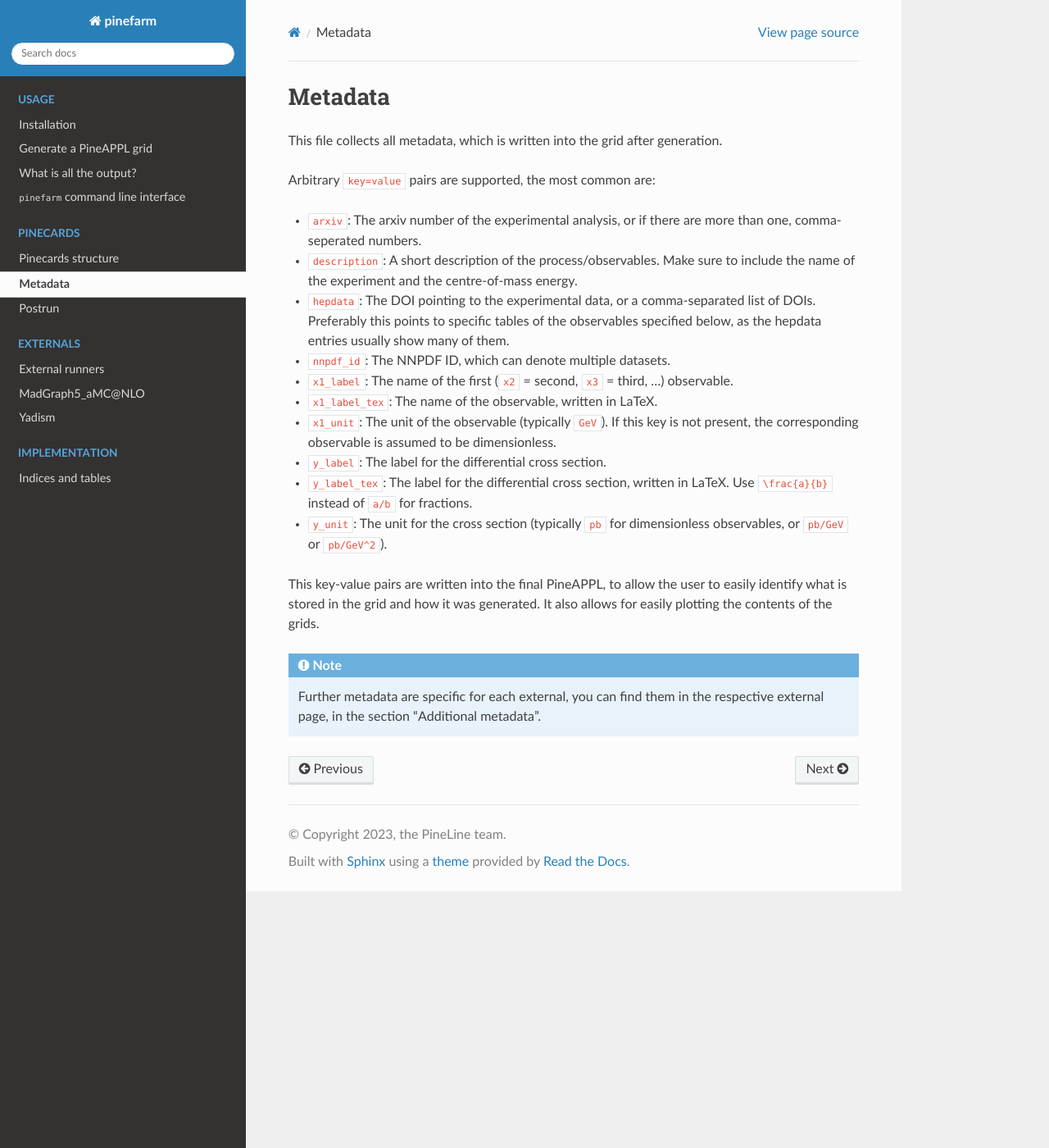
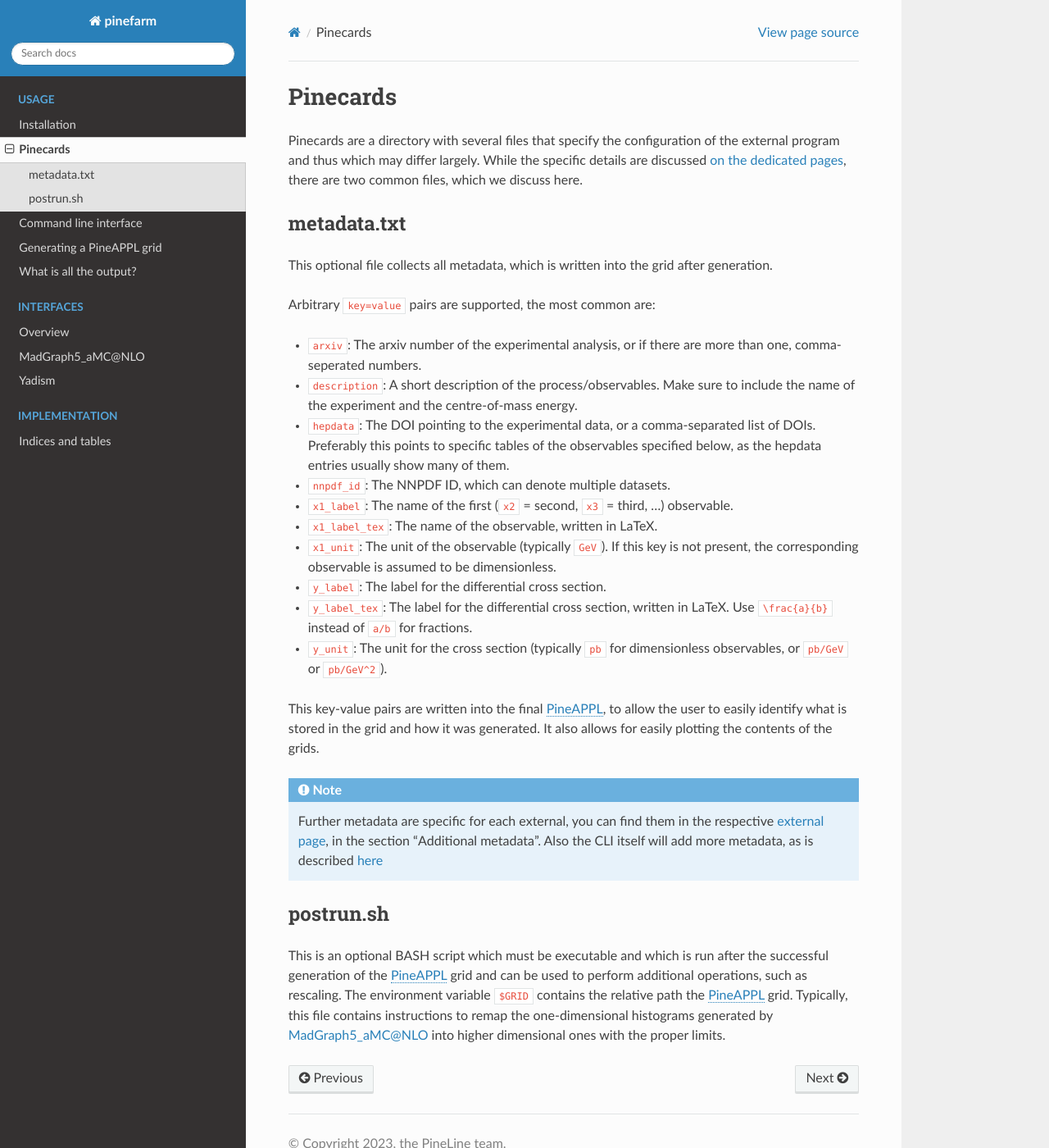
Before and after one commit to NNPDF/pinefarm, a Sphinx documentation site: the page built from docs/source/pinecards.rst, in a window 1280 px wide and 1400 px high. Shown: the whole window at 82% size. Built offline with Sphinx 7.4.7 and the Read the Docs theme 2.0.0, drawn with Linux system fonts in a browser that asks for light colours; pages that are not in the unit, such as notebooks, are missing from menus.

Commit message:
Reshuffle docs more

```diff
--- a/docs/source/pinecards/metadata.rst
+++ b/docs/source/pinecards.rst
@@ -1,7 +1,15 @@
-Metadata
-========
+Pinecards
+=========
 
-This file collects all metadata, which is written into the grid after
+Pinecards are a directory with several files that specify the configuration of the
+external program and thus which may differ largely.
+While the specific details are discussed :doc:`on the dedicated pages <external/index>`,
+there are two common files, which we discuss here.
+
+metadata.txt
+------------
+
+This optional file collects all metadata, which is written into the grid after
 generation.
 
 Arbitrary ``key=value`` pairs are supported, the most common are:
@@ -25,11 +33,23 @@ Arbitrary ``key=value`` pairs are supported, the most common are:
 - ``y_unit``: The unit for the cross section (typically ``pb`` for dimensionless
   observables, or ``pb/GeV`` or ``pb/GeV^2``).
 
-This key-value pairs are written into the final PineAPPL, to allow the user
+This key-value pairs are written into the final |pineappl|, to allow the user
 to easily identify what is stored in the grid and how it was generated. It
 also allows for easily plotting the contents of the grids.
 
 .. note::
 
    Further metadata are specific for each external, you can find them in the
-   respective external page, in the section "Additional metadata".
+   respective :doc:`external page <external/index>`, in the section "Additional metadata".
+   Also the CLI itself will add more metadata, as is described :ref:`here <output:metadata>`
+
+postrun.sh
+----------
+
+This is an optional BASH script which must be executable and which
+is run after the successful generation of the
+|pineappl| grid and can be used to perform additional operations, such as
+rescaling. The environment variable ``$GRID`` contains the relative path the
+|pineappl| grid. Typically, this file contains instructions to remap the
+one-dimensional histograms generated by |mg5| into higher
+dimensional ones with the proper limits.
--- a/docs/source/run.rst
+++ b/docs/source/run.rst
@@ -1,5 +1,5 @@
-Generate a PineAPPL grid
-========================
+Generating a PineAPPL grid
+==========================
 
 To generate a |pineappl| grid run:
 
```
Also changed, not shown: docs/source/cli.rst (+4 -4 lines), docs/source/external/index.rst (+10 -4 lines), docs/source/index.rst (+5 -21 lines), docs/source/pinecards/index.rst (deleted, +0 -10 lines), docs/source/pinecards/postrun.rst (deleted, +0 -9 lines), docs/source/shared/abbreviations.rst (+8 -0 lines).
